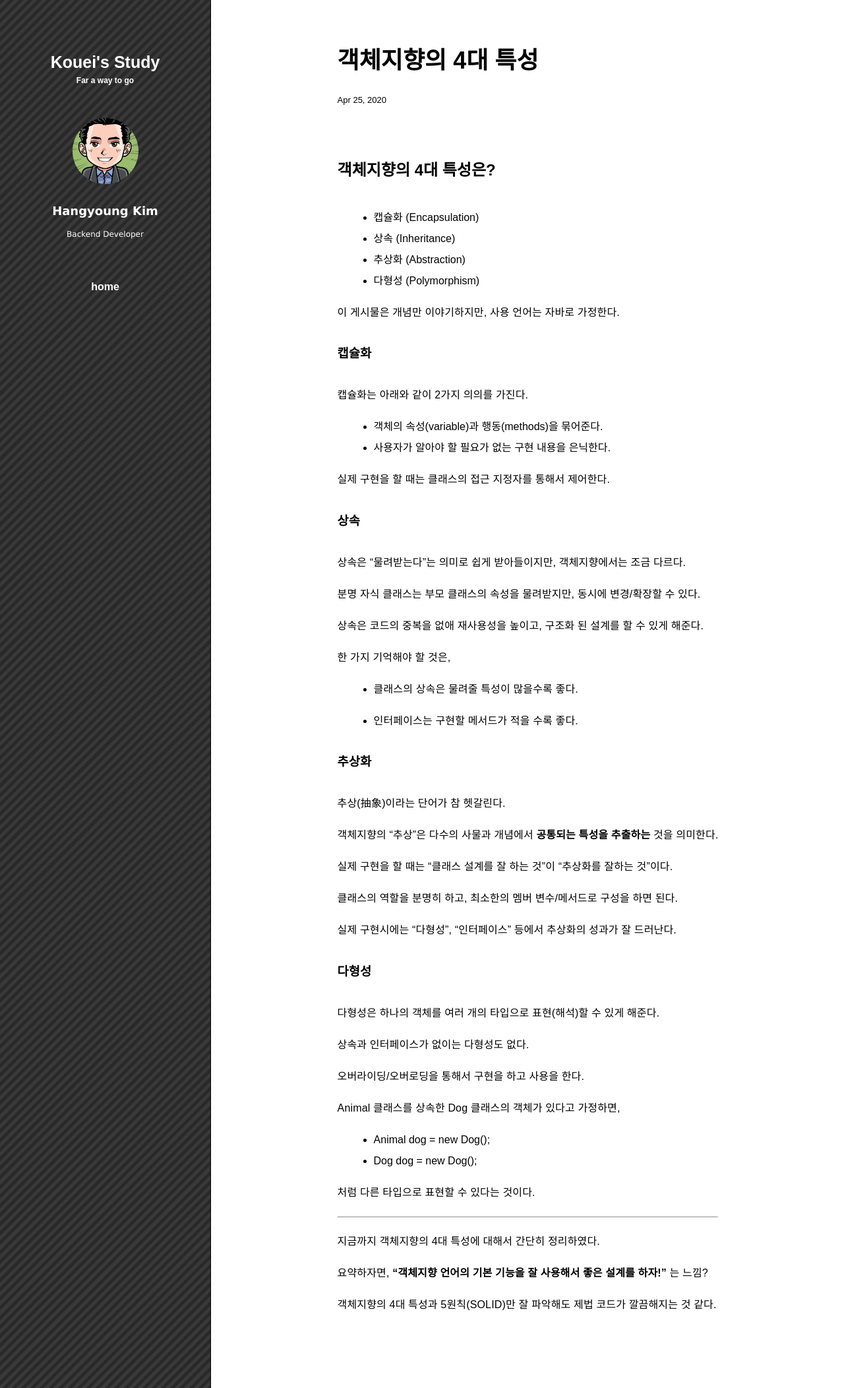
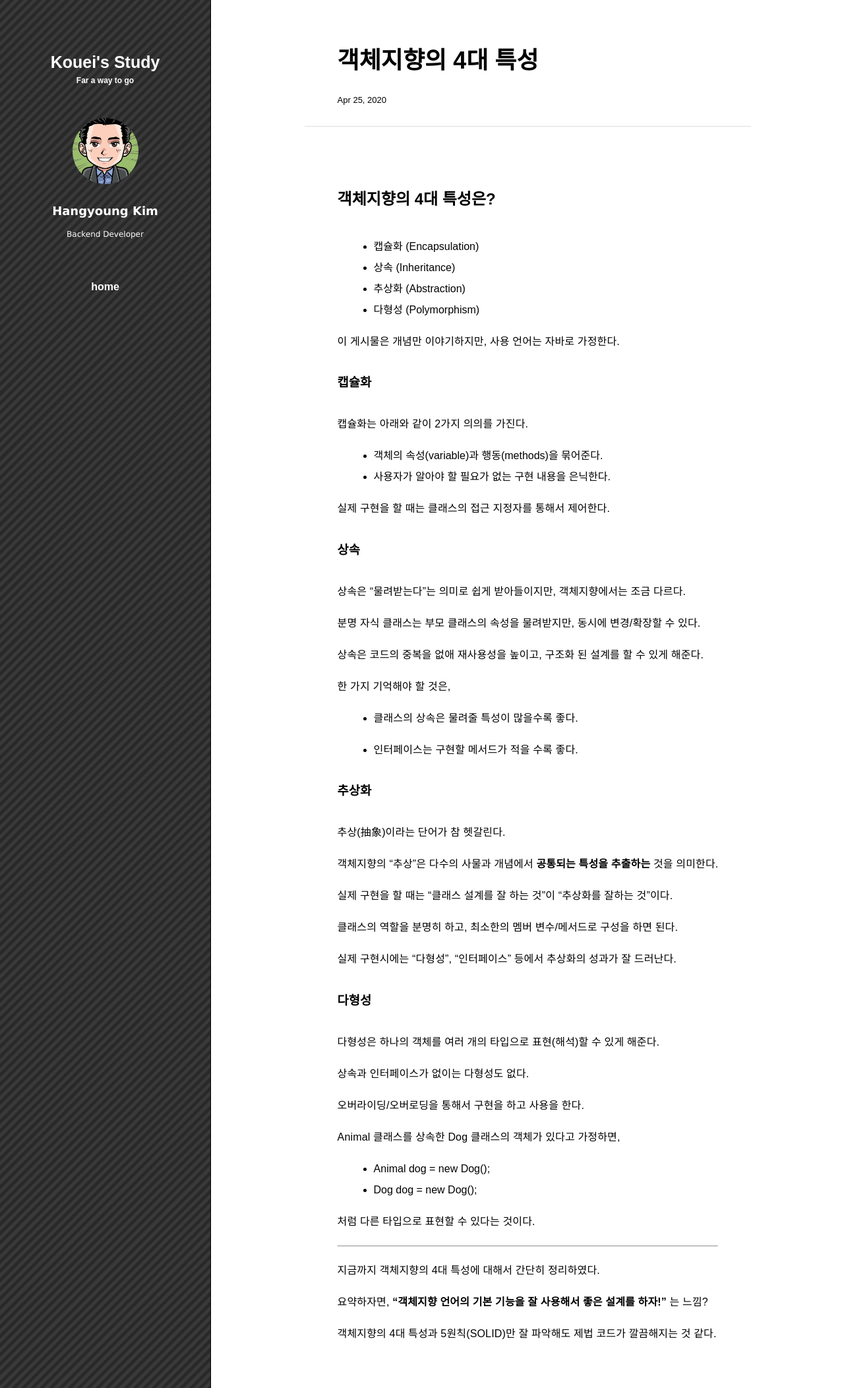
Before and after one commit to kouei-dev/kouei-dev.github.io, a Jekyll site: the page built from _posts/2020-04-25-객체지향의-특성.md, in a window 1280 px wide. Shown: the whole page at 66% size. Built offline with Jekyll 4.4.1, drawn with Linux system fonts in a browser that asks for light colours.

Commit message:
[feat] add line break to post

```diff
--- a/_layouts/post.html
+++ b/_layouts/post.html
@@ -17,6 +17,7 @@ layout: default
           </p>
         </div>
       </div>
+      <div class="line-break"></div>
       <div class="post-content">
         {{ content }}
       </div>
--- a/_sass/components/_base.scss
+++ b/_sass/components/_base.scss
@@ -12,3 +12,7 @@ html, body {
   height: 100%;
   font-family: $base-font-family;
 }
+
+div {
+  display: block;
+}
--- a/_sass/components/_layout.scss
+++ b/_sass/components/_layout.scss
@@ -1,3 +1,8 @@
+.line-break {
+  border-bottom: 1px solid #ddd;
+  margin-bottom: 1.5rem;
+}
+
 @media screen and (min-width: 920px) {
 
   header {
@@ -298,6 +303,7 @@
     text-align: left;
     padding-left: $post-padding-left;
     padding-right: $post-padding-left;
+    margin-bottom: 2rem;
   }
 
   .post .post-header .post-title-body {
@@ -625,6 +631,7 @@
     text-align: left;
     font-size: 22px;
     padding-left: $post-padding-left-mobile;
+    margin-bottom: 2rem;
   }
 
   .post .post-header .post-title {
```
